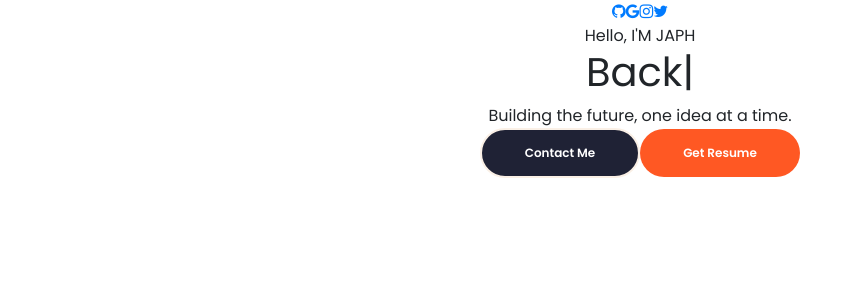
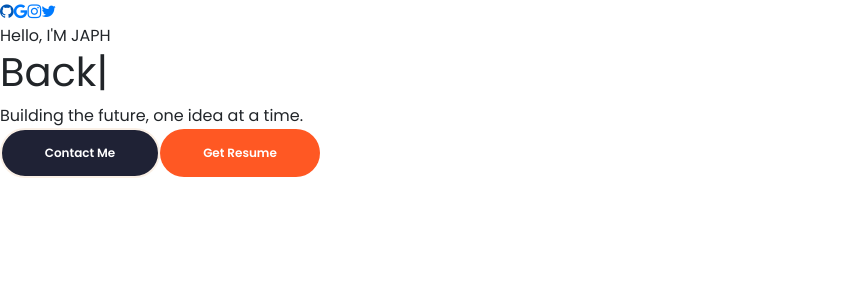
Before and after one commit to japhdev/client, a React (Create React App) app: page / in a window 1280 px wide. Shown: the top 300 px of the page, without its empty margins (0-863 px from the left). Built offline with nearby package versions, Linux system fonts and the light colour scheme; a web font is replaced by a local one.

Commit message:
Refactor App.css: remove unused styles and consolidate CSS variables for better maintainability

```diff
--- a/src/App.css
+++ b/src/App.css
@@ -1,38 +1,20 @@
-.App {
-  text-align: center;
+:root{
+    --light-blue : #04C3FF;
+    --light-blue-shadow:  rgb(69 211 255 / 27%);
+    --sea-green: #0ABEAD;
+    --sea-green-dark: #0CBFAE;
+    --sea-green-extra-dark: #09BEAD;
+    --sea-green-shadow: rgba(11, 190, 173,0.4);
+    --header-hamburger-background : rgba(11, 190, 173,0.8);
+    --orange: #F57F17;
+    --dark-orange: #FF5823;
+    --orange-shadow: rgba(245, 127, 23,0.2);
+    --white: #ffffff;
+    --black: #333333;
+    --disabled-btn: #09bead7a;
+    --error-message:  #e44f4fd1;
+    --toast-error: #e44f4ffa;
+    --toast-shadow:  #9c9c9ce3;
+    --toast-success: #0CBFAE;
+    --loader-color: #0CBFAE
 }
-
-.App-logo {
-  height: 40vmin;
-  pointer-events: none;
-}
-
-@media (prefers-reduced-motion: no-preference) {
-  .App-logo {
-    animation: App-logo-spin infinite 20s linear;
-  }
-}
-
-.App-header {
-  background-color: #282c34;
-  min-height: 100vh;
-  display: flex;
-  flex-direction: column;
-  align-items: center;
-  justify-content: center;
-  font-size: calc(10px + 2vmin);
-  color: white;
-}
-
-.App-link {
-  color: #61dafb;
-}
-
-@keyframes App-logo-spin {
-  from {
-    transform: rotate(0deg);
-  }
-  to {
-    transform: rotate(360deg);
-  }
-}
```
